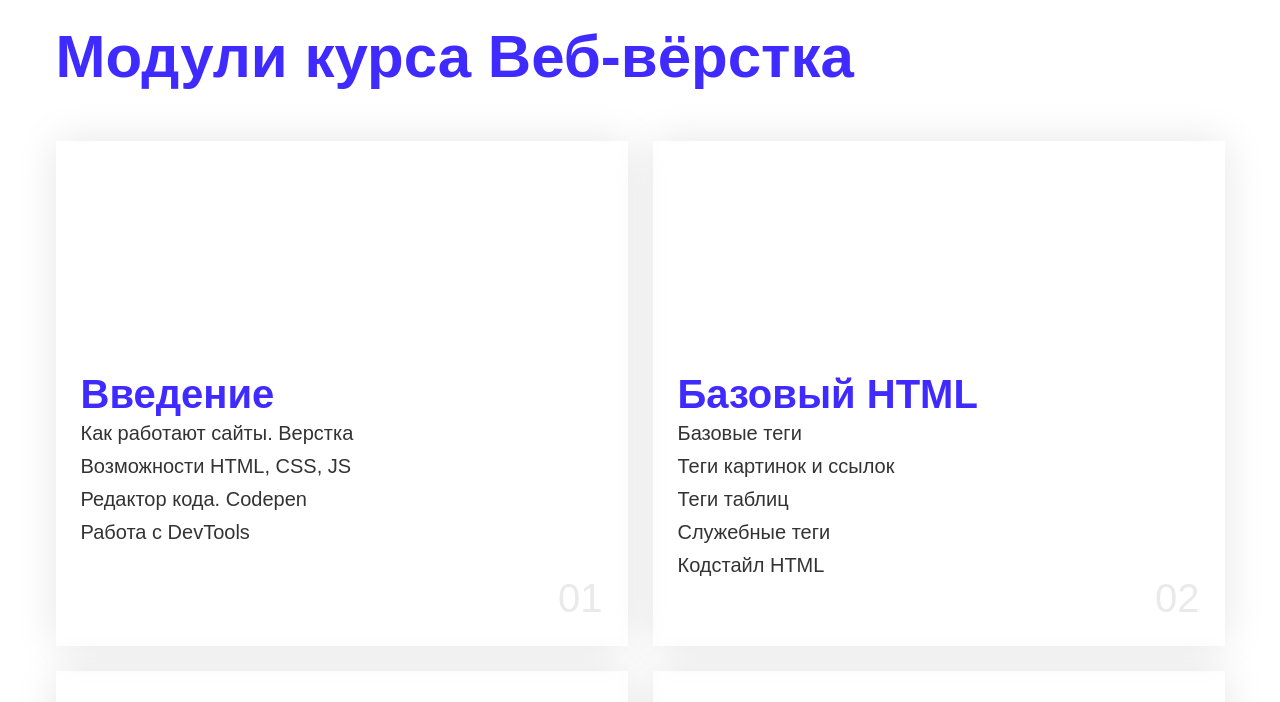
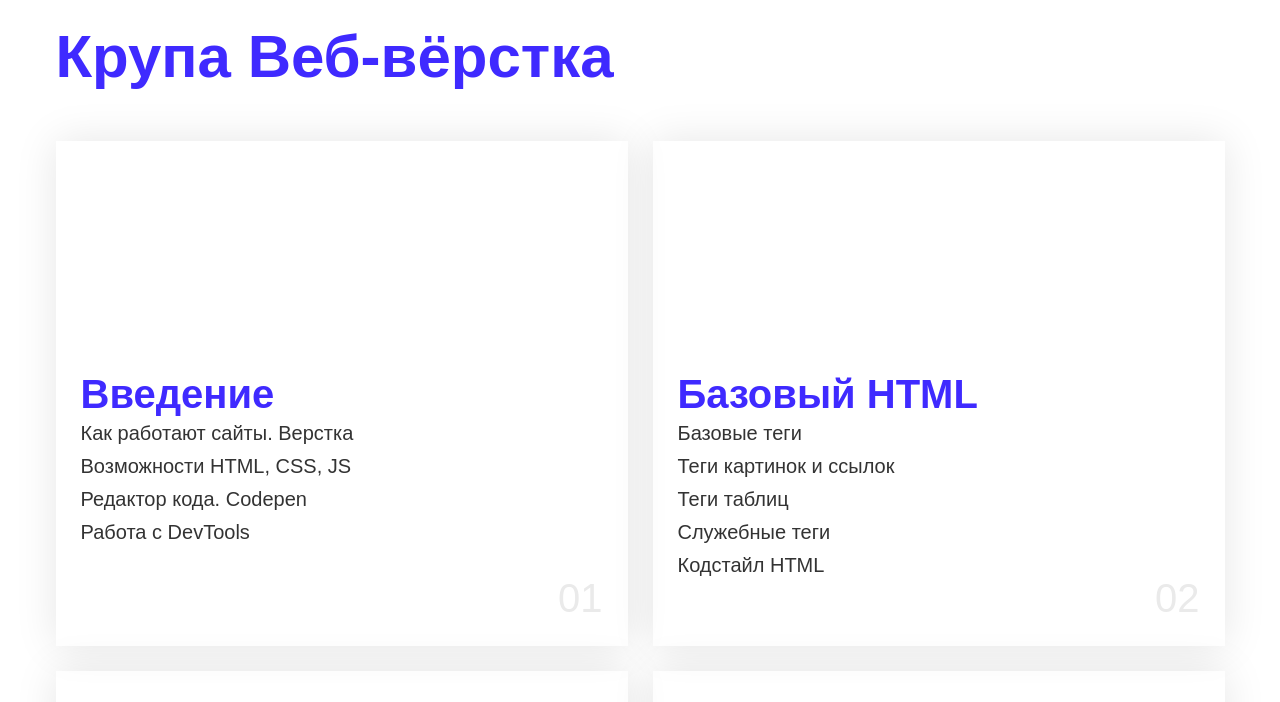
Before and after one commit to LionJumper/gitclone, a plain HTML site: page modules.html in a window 1280 px wide. Shown: the part 92-794 px from the top of the page. Drawn offline with Linux system fonts and the light colour scheme.

Commit message:
h1 crops

```diff
--- a/modules.html
+++ b/modules.html
@@ -19,7 +19,7 @@
       </a>
     </div>
     <h1 class="modules__megahead">
-      Модули курса Веб-вёрстка
+      Крупа Веб-вёрстка
     </h1>
     <ul class="cards">
       <li class="cards__item" id="cards__item1">
```
